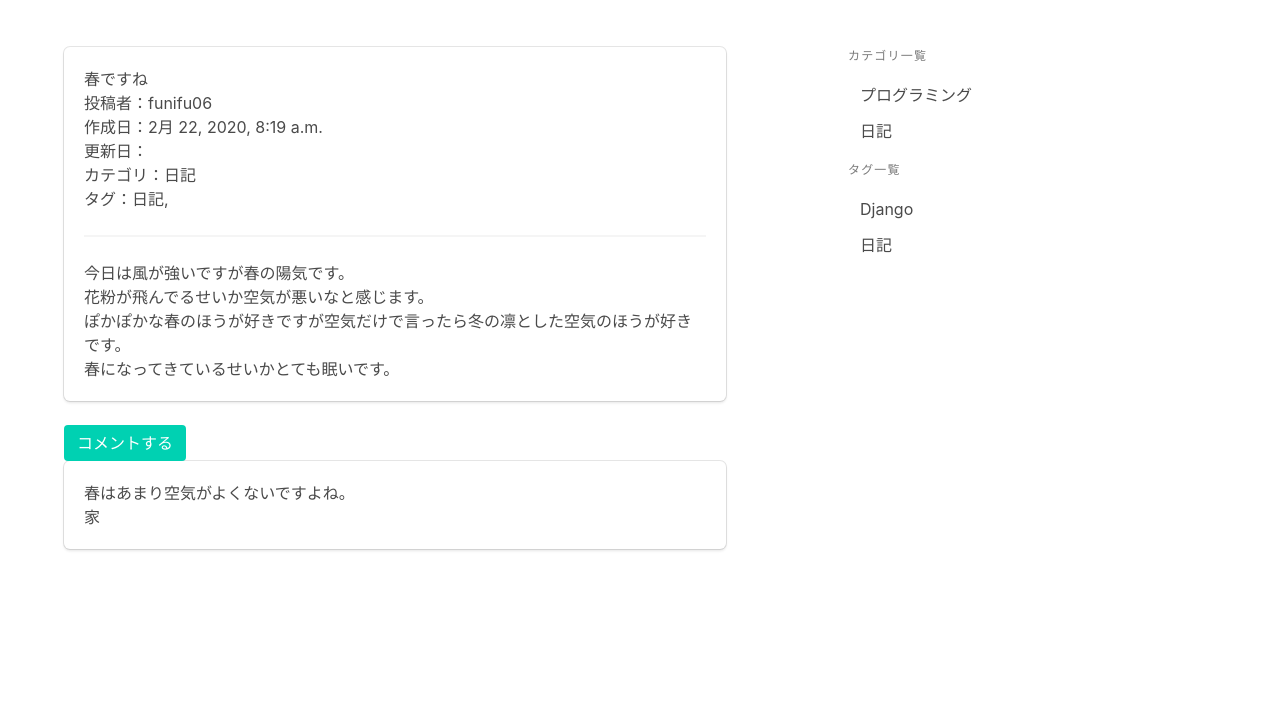
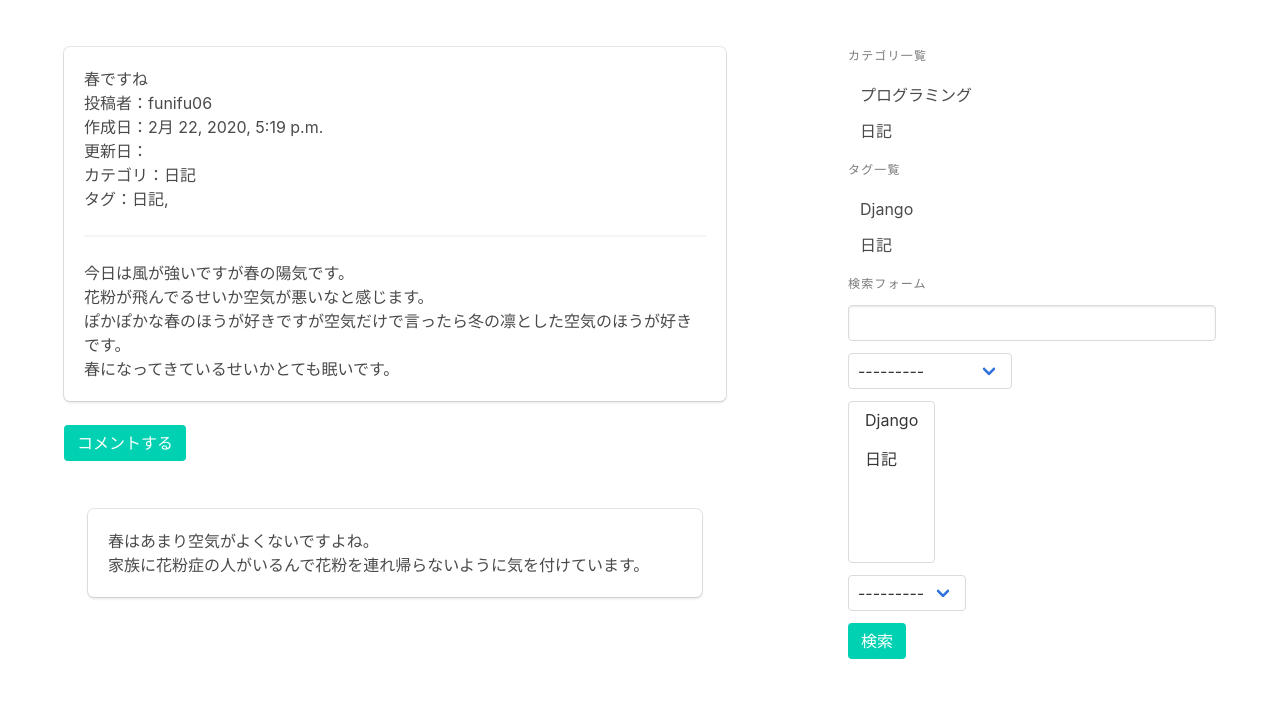
Before and after one commit to chico0602/funifu_blog.com, a Django app: page /detail/2/ in a window 1280 px wide. Shown: the part 162-869 px from the top of the page. Before the commit the page ends 713 px from the top, so only its background shows below. Run offline with Django 3.2, Linux system fonts and the light colour scheme; data comes from the database, SQL or seed files in the repository; both versions use the stored data as it was after the commit; some libraries are stand-ins or nearby versions.

Commit message:
[add]search_form

```diff
--- a/blog/forms.py
+++ b/blog/forms.py
@@ -1,5 +1,8 @@
 from django import forms
-from .models import Comment
+from django.contrib.auth import get_user_model
+from .models import Comment, Category, Tag
+
+User = get_user_model()
 
 class CommentCreateForm(forms.ModelForm):
 
@@ -9,3 +12,21 @@
         widgets = {
             'text': forms.Textarea(attrs={'class': 'textarea'})
         }
+
+class PostSearchForm(forms.Form):
+    key_word = forms.CharField(
+        label='キーワード', required=False,
+        widget=forms.TextInput(attrs={'class': 'input'})
+    )
+    category = forms.ModelChoiceField(
+        label='カテゴリの選択', required=False,
+        queryset=Category.objects.all(),
+    )
+    tags = forms.ModelMultipleChoiceField(
+        label='タグの選択', required=False,
+        queryset=Tag.objects.all(),
+    )
+    user = forms.ModelChoiceField(
+        label='投稿者', required=False,
+        queryset=User.objects.all(),
+    )
--- a/blog/models.py
+++ b/blog/models.py
@@ -32,4 +32,4 @@
     target = models.ForeignKey(Post, on_delete=models.PROTECT, verbose_name='どの記事へのコメントか')
 
     def __str__(self):
-        return self.text[:20]
+        return self.text
--- a/blog/static/blog/base.css
+++ b/blog/static/blog/base.css
@@ -1,4 +1,5 @@
 header{
   background-image: url(images/usagi.png);
-  color: red;
+  background-repeat: no-repeat;
+  background-size: cover;
 }
--- a/blog/templates/blog/base.html
+++ b/blog/templates/blog/base.html
@@ -1,14 +1,15 @@
 {% load blog %}
-{% load static %}
+
 <!DOCTYPE html>
 <html lang="ja">
   <head>
     <meta charset="utf-8">
     <meta name="viewport" content="width=device-width, initial-scale=1">
     <title>ふにふーぶろぐ</title>
-    <link rel="stylesheet" href="{% static 'blog/base.css' %}">
     <link rel="stylesheet" href="https://cdnjs.cloudflare.com/ajax/libs/bulma/0.7.5/css/bulma.min.css">
     <script defer src="https://use.fontawesome.com/releases/v5.3.1/ja/all.js"></script>
+    {% load static %}
+    <link rel="stylesheet" href="{% static 'blog/base.css' %}">
   </head>
   <body>
     <header class="hero is-primary">
@@ -25,9 +26,12 @@
             <main class="column is-7">
               {% block content %}{% endblock %}
             </main>
-            <aside class="column is-offset-1 is-4">
+
+            <aside class="column is-offset-1 is-4 menu">
               {% create_category_and_tag_list %}
+              {% create_search_form request %}
             </aside>
+
           </div>
         </div>
       </div>
--- a/blog/templates/blog/comment_form.html
+++ b/blog/templates/blog/comment_form.html
@@ -1,5 +1,4 @@
 {% extends 'blog/base.html' %}
-{% load static %}
 
 {% block content %}
   <form action=" " method="post">
--- a/blog/templates/blog/post_detail.html
+++ b/blog/templates/blog/post_detail.html
@@ -1,5 +1,4 @@
 {% extends 'blog/base.html' %}
-{% load static %}
 
 {% block content %}
   <article class="box">
@@ -17,7 +16,7 @@
 
   <a class="button is-primary" href="{% url 'blog:comment_create' post.pk %}">コメントする</a>
 
-  <section>
+  <section class='section'>
     {% for comment in post.comment_set.all %}
       <div class="box">
         {{ comment | linebreaks | urlize }}
--- /dev/null
+++ b/blog/templates/blog/search_form.html
@@ -0,0 +1,34 @@
+<p class="menu-label">検索フォーム</p>
+<form action="{% url 'blog:post_list' %}" method="get">
+  <div class="field">
+    <div class="control">
+      {{ form.key_word }}
+    </div>
+  </div>
+
+  <div class="field">
+    <div class="control">
+      <div class="select">
+        {{ form.category }}
+      </div>
+    </div>
+  </div>
+
+  <div class="field">
+    <div class="control">
+      <div class="select is-multiple">
+        {{ form.tags }}
+      </div>
+    </div>
+  </div>
+
+  <div class="field">
+    <div class="control">
+      <div class="select">
+        {{ form.user }}
+      </div>
+    </div>
+  </div>
+
+  <button class="button is-primary" type="submit">検索</button>
+</form>
--- a/blog/templatetags/blog.py
+++ b/blog/templatetags/blog.py
@@ -1,5 +1,6 @@
 from django import template
 from blog.models import Category, Tag
+from blog.forms import PostSearchForm
 
 register = template.Library()
 
@@ -9,3 +10,8 @@
         'category_list': Category.objects.all(),
         'tag_list': Tag.objects.all(),
     }
+
+@register.inclusion_tag('blog/search_form.html')
+def create_search_form(request):
+    form = PostSearchForm(request.GET or None)
+    return {'form': form}
--- a/blog/views.py
+++ b/blog/views.py
@@ -1,13 +1,36 @@
 from django.shortcuts import render, get_object_or_404, redirect
 from django.views import generic
+from django.urls import reverse_lazy
+from django.db.models import Q
 from .models import Post, Comment, Category, Tag
-from django.urls import reverse_lazy
-from .forms import CommentCreateForm
+from .forms import CommentCreateForm, PostSearchForm
 
 # Create your views here.
 class PostList(generic.ListView):
     model = Post
     ordering = '-created_at'
+
+    def get_queryset(self):
+        queryset = super().get_queryset()
+        form = PostSearchForm(self.request.GET or None)
+        if form.is_valid():
+            key_word = form.cleaned_data.get('key_word')
+            if key_word:
+                queryset = queryset.filter(Q(title__icontains=key_word) | Q(text__icontains=key_word) | Q(category__name__icontains=key_word))
+
+            category = form.cleaned_data.get('category')
+            if category:
+                queryset = queryset.filter(category=category)
+
+            tags = form.cleaned_data.get('tags')
+            if tags:
+                queryset = queryset.filter(tags__in=tags).distinct()
+
+            user = form.cleaned_data.get('user')
+            if user:
+                queryset = queryset.filter(writer=user)
+
+        return queryset
 
 class PostDetail(generic.DetailView):
     model = Post
--- a/project/settings.py
+++ b/project/settings.py
@@ -106,7 +106,7 @@
 
 LANGUAGE_CODE = 'ja'
 
-TIME_ZONE = 'UTC'
+TIME_ZONE = 'Asia/Tokyo'
 
 USE_I18N = True
 
```
Also changed, not shown: blog/static/blog/images/usagi.png (added), db.sqlite3, images/usagi.png.png (deleted).
